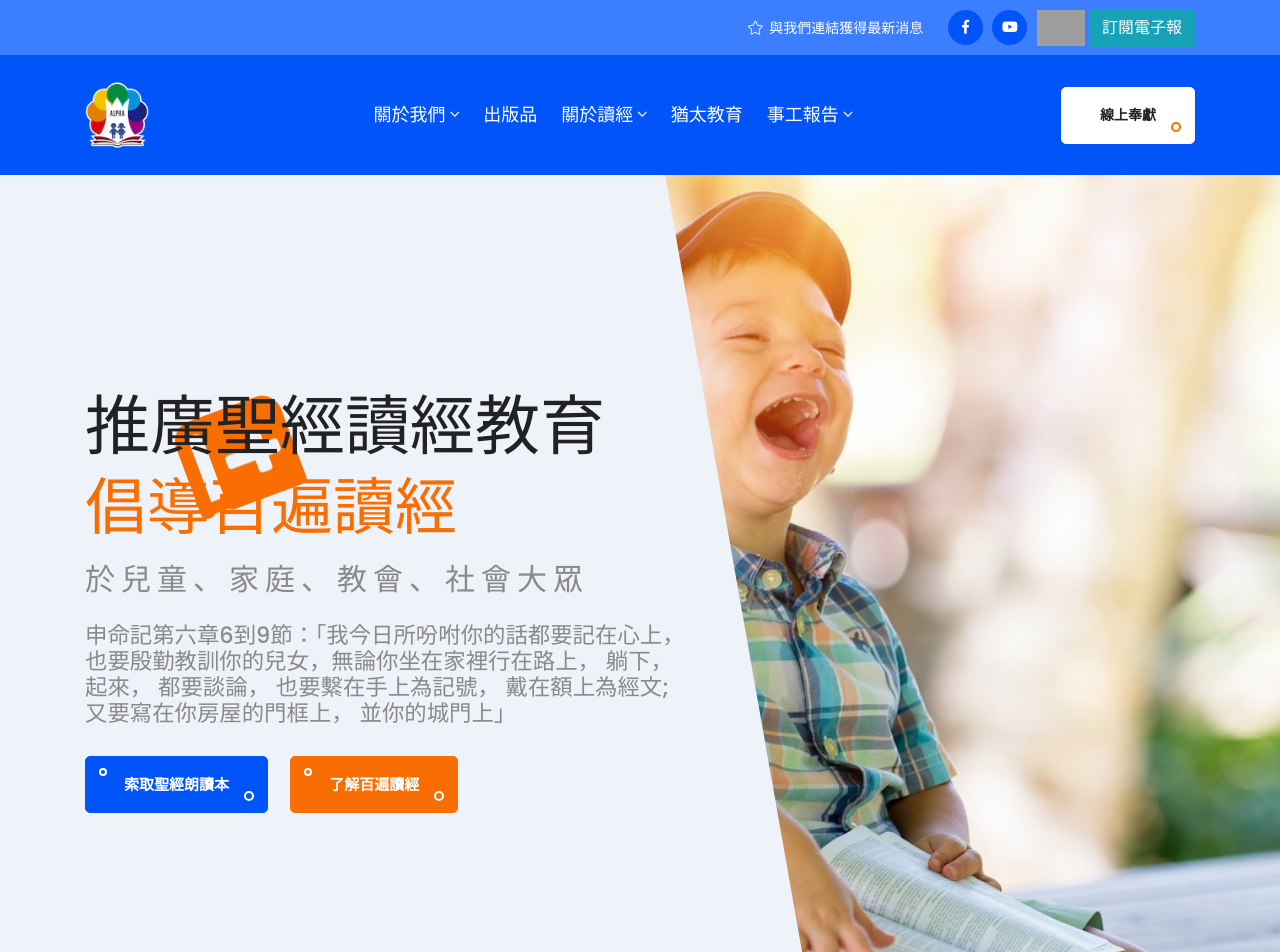
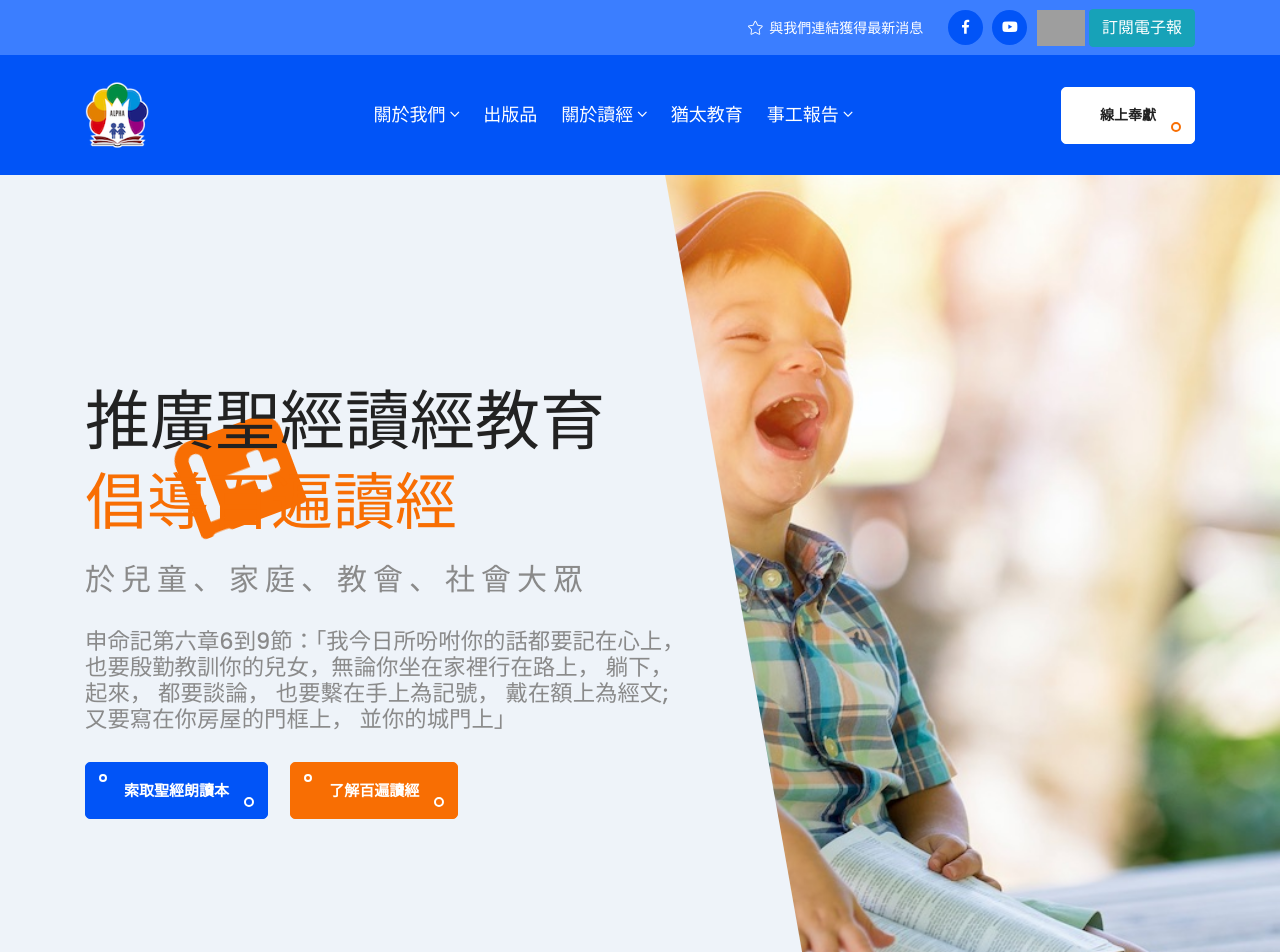
Before and after one commit to alpha6309/website, a Jekyll site: the page built from index.html, in a window 1280 px wide. Shown: the top 952 px of the page. Built offline with Jekyll 4.4.1, drawn with Linux system fonts in a browser that asks for light colours; comment, search, counter and statistics services are not loaded; grey boxes are pictures that could not be loaded.

Commit message:
bootstrap.min.css 經過 purgecss 後，會移除一些必要的 css selector 因此無法使用。

```diff
--- a/_includes/head.html
+++ b/_includes/head.html
@@ -5,7 +5,7 @@
     <meta name="viewport" content="width=device-width, initial-scale=1, shrink-to-fit=no"/>
     <title>{% if page.title %} {{page.title}} {% else %} {{site.title}} {% endif %}</title>
     <link rel="shortcut icon" href="{{site.baseurl}}/assets/images/alpha-tree.png" type="image/png"/>
-    <link rel="stylesheet" href="{{site.baseurl}}/assets/css/bootstrap.required.css"/>
+    <link rel="stylesheet" href="{{site.baseurl}}/assets/css/bootstrap.min.css"/>
     <link rel="stylesheet" href="{{site.baseurl}}/assets/css/animate.required.css"/>
     <link rel="stylesheet" href="{{site.baseurl}}/assets/css/fontawesome580.required.css"/>
     <link rel="stylesheet" href="{{site.baseurl}}/assets/css/default.css"/>
```
Also changed, not shown: README.md.
